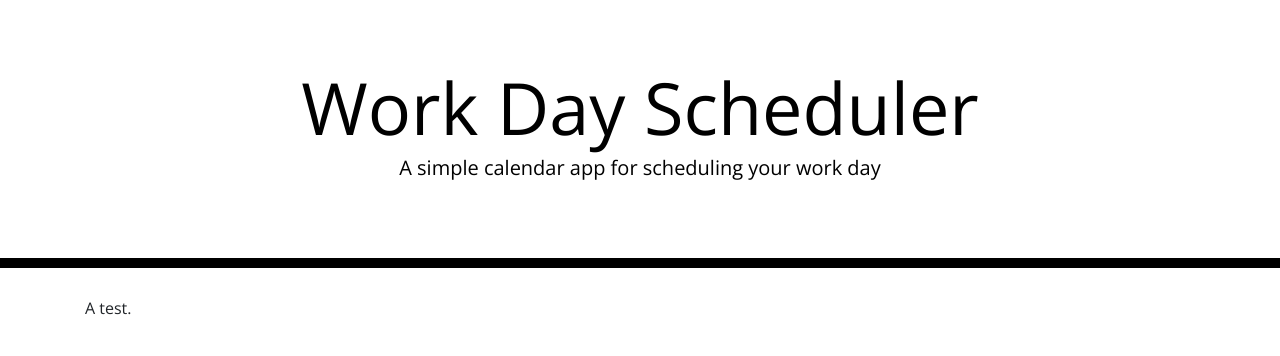
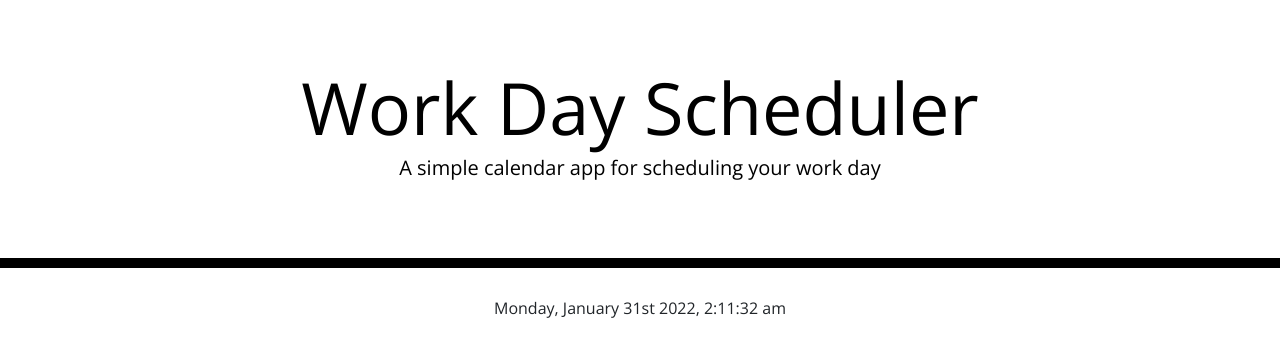
Before and after one commit to bodashii/planaday, a plain HTML site: page Develop/index.html in a window 1280 px wide. Drawn offline with nearby package versions, Linux system fonts and the light colour scheme.

Commit message:
display current date and time

```diff
--- a/Develop/index.html
+++ b/Develop/index.html
@@ -28,12 +28,14 @@
       <p class="lead">A simple calendar app for scheduling your work day</p>
       <p id="currentDay" class="lead"></p>
     </header>
-    <div class="container">
-      <p>A test.</p>
+    <div class="container-fluid">
       <!-- Timeblocks go here -->
+      <div id=rightNow></div>
     </div>
 
+
     <script src="https://code.jquery.com/jquery-3.4.1.min.js"></script>
-    <script src="https://cdnjs.cloudflare.com/ajax/libs/moment.js/2.24.0/moment.min.js"></script>
+    <script src="https://cdnjs.cloudflare.com/ajax/libs/moment.js/2.29.1/moment.min.js" integrity="sha512-qTXRIMyZIFb8iQcfjXWCO8+M5Tbc38Qi5WzdPOYZHIlZpzBHG3L3by84BBBOiRGiEb7KKtAOAs5qYdUiZiQNNQ==" crossorigin="anonymous" referrerpolicy="no-referrer"></script>
+    <script src="./script.js"></script>
   </body>
 </html>
--- /dev/null
+++ b/Develop/script.js
@@ -0,0 +1,8 @@
+// formats current date and time
+const current = moment().format("dddd, MMMM Do YYYY, h:mm:ss a");
+console.log(current);
+
+// displays current date and time
+const rightNow = $('#rightNow');
+rightNow.addClass("d-flex row-md-8 justify-content-center");
+rightNow.append(current);
```
